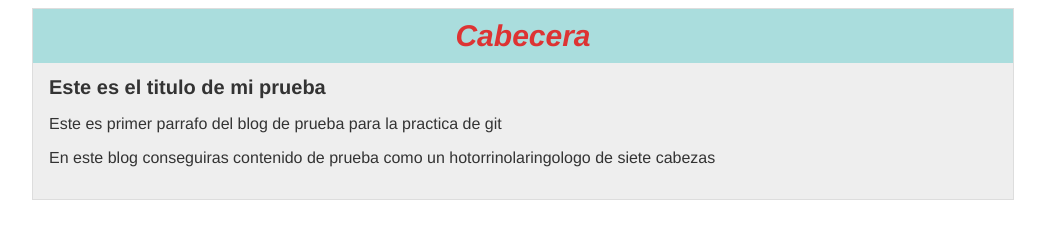
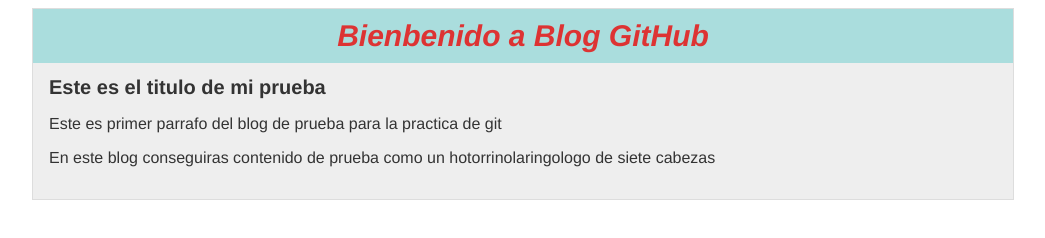
Before and after one commit to AbrahamSegura/blog-de-prueba, a plain HTML site: page index.html in a window 1280 px wide. Shown: the whole page, without its empty margins (117-1162 px from the left). Drawn offline with Linux system fonts and the light colour scheme.

Commit message:
cambiando el titulo

```diff
--- a/index.html
+++ b/index.html
@@ -13,7 +13,7 @@
     <div id="container">
 
         <header>
-            Cabecera
+            Bienbenido a Blog GitHub
         </header>
 
         <div class="post">
```
